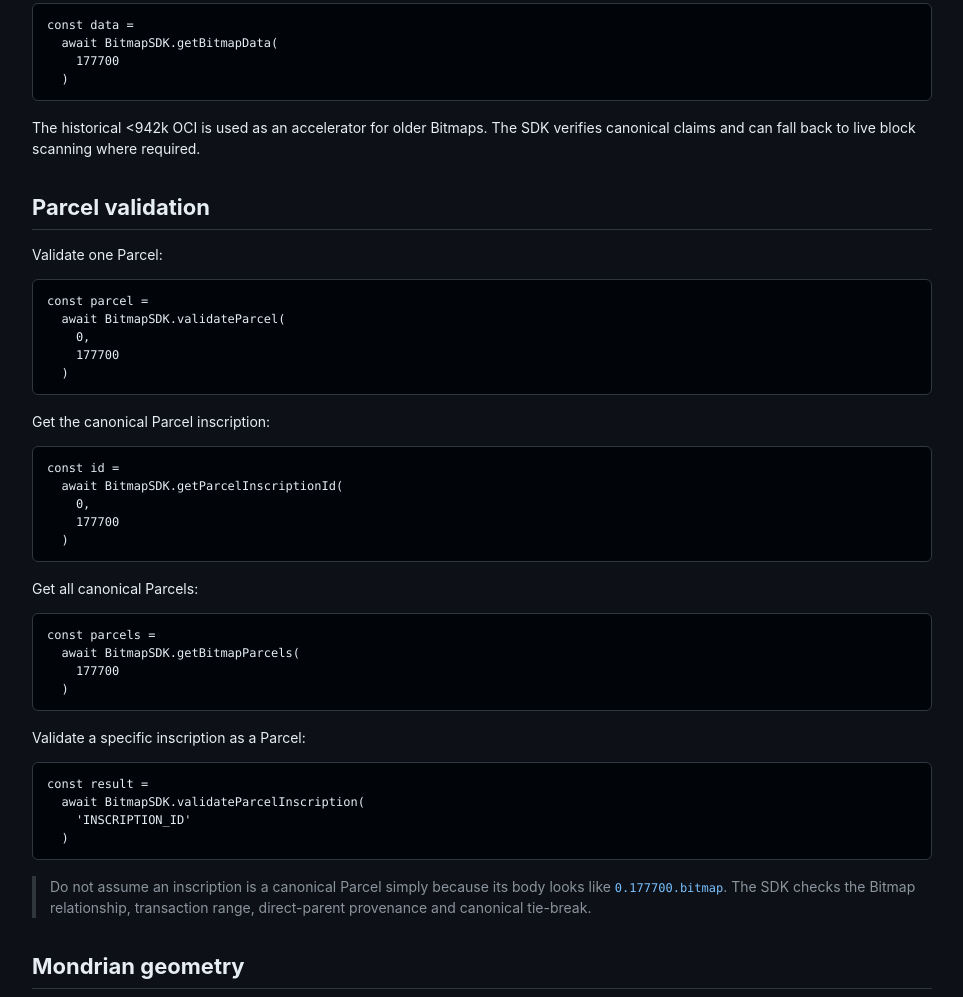
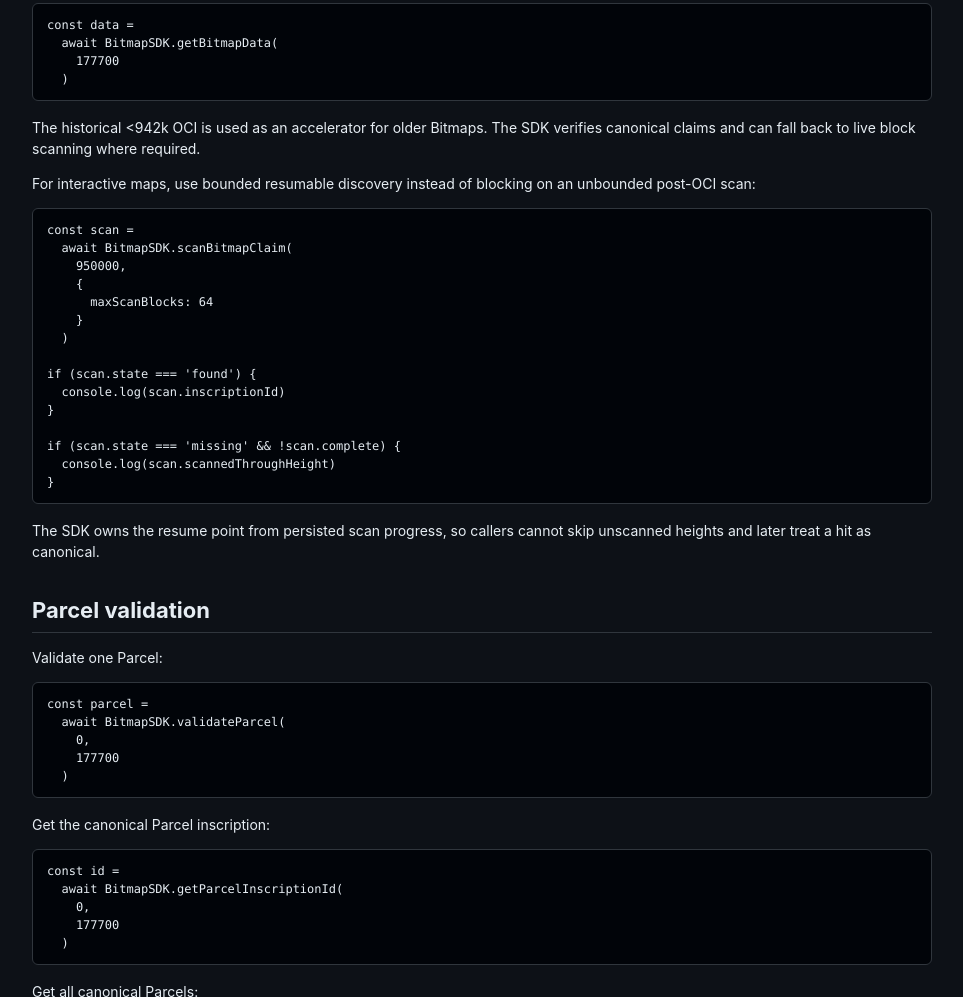
Before and after one commit to switch-900/bitmap-onchain-sdk, a plain HTML site: page build/index.html in a window 1280 px wide. Shown: the part 2574-3571 px from the top of the page, without its empty margins (230-1193 px from the left). Drawn offline with Linux system fonts and the light colour scheme.

Commit message:
Document bounded resumable Bitmap claim scanning

```diff
--- a/build/index.html
+++ b/build/index.html
@@ -97,7 +97,23 @@ const sat =
   await BitmapSDK.getBitmapData(
     177700
   )</pre>
-<p>The historical &lt;942k OCI is used as an accelerator for older Bitmaps. The SDK verifies canonical claims and can fall back to live block scanning where required.</p>
+<p>The historical &lt;942k OCI is used as an accelerator for older Bitmaps. The SDK verifies canonical claims and can fall back to live block scanning where required.</p><p>For interactive maps, use bounded resumable discovery instead of blocking on an unbounded post-OCI scan:</p>
+<pre class="code">const scan =
+  await BitmapSDK.scanBitmapClaim(
+    950000,
+    {
+      maxScanBlocks: 64
+    }
+  )
+
+if (scan.state === 'found') {
+  console.log(scan.inscriptionId)
+}
+
+if (scan.state === 'missing' && !scan.complete) {
+  console.log(scan.scannedThroughHeight)
+}</pre>
+<p>The SDK owns the resume point from persisted scan progress, so callers cannot skip unscanned heights and later treat a hit as canonical.</p>
 </section>
 <section id="parcel">
 <h2>Parcel validation</h2>
@@ -303,6 +319,7 @@ watcher.stop()</pre>
 <h2>API</h2>
 <table><thead><tr><th>Area</th><th>Function</th><th>Purpose</th></tr></thead><tbody>
 <tr><td>Bitmap</td><td><code>validateBitmap()</code></td><td>Validate the canonical Bitmap claim.</td></tr>
+<tr><td>Bitmap</td><td><code>scanBitmapClaim()</code></td><td>Bound and resume Bitmap claim discovery without blocking an interactive application on a full scan to tip.</td></tr>
 <tr><td>Bitmap</td><td><code>getBitmapData()</code></td><td>High-level application-ready Bitmap data.</td></tr>
 <tr><td>Bitmap</td><td><code>getBitmapInscriptionId()</code></td><td>Return the canonical Bitmap inscription ID.</td></tr>
 <tr><td>Bitmap</td><td><code>getBitmapSat()</code></td><td>Return the sat containing the canonical Bitmap.</td></tr>
@@ -493,6 +510,22 @@ const bitmapSat =
   )
 
 Only treat a Bitmap as canonical when Bitmap SDK says it is.
+
+For interactive Bitmap discovery where a full post-OCI scan
+could block the UI:
+
+const scan =
+  await BitmapSDK.scanBitmapClaim(
+    950000,
+    {
+      maxScanBlocks: 64
+    }
+  )
+
+scan.complete === false means the SDK has safely scanned only
+part of the required range. Do not reinterpret that as
+"No Bitmap exists". Resume later; the SDK persists trusted
+scan progress.
 
 PARCELS
 
```
